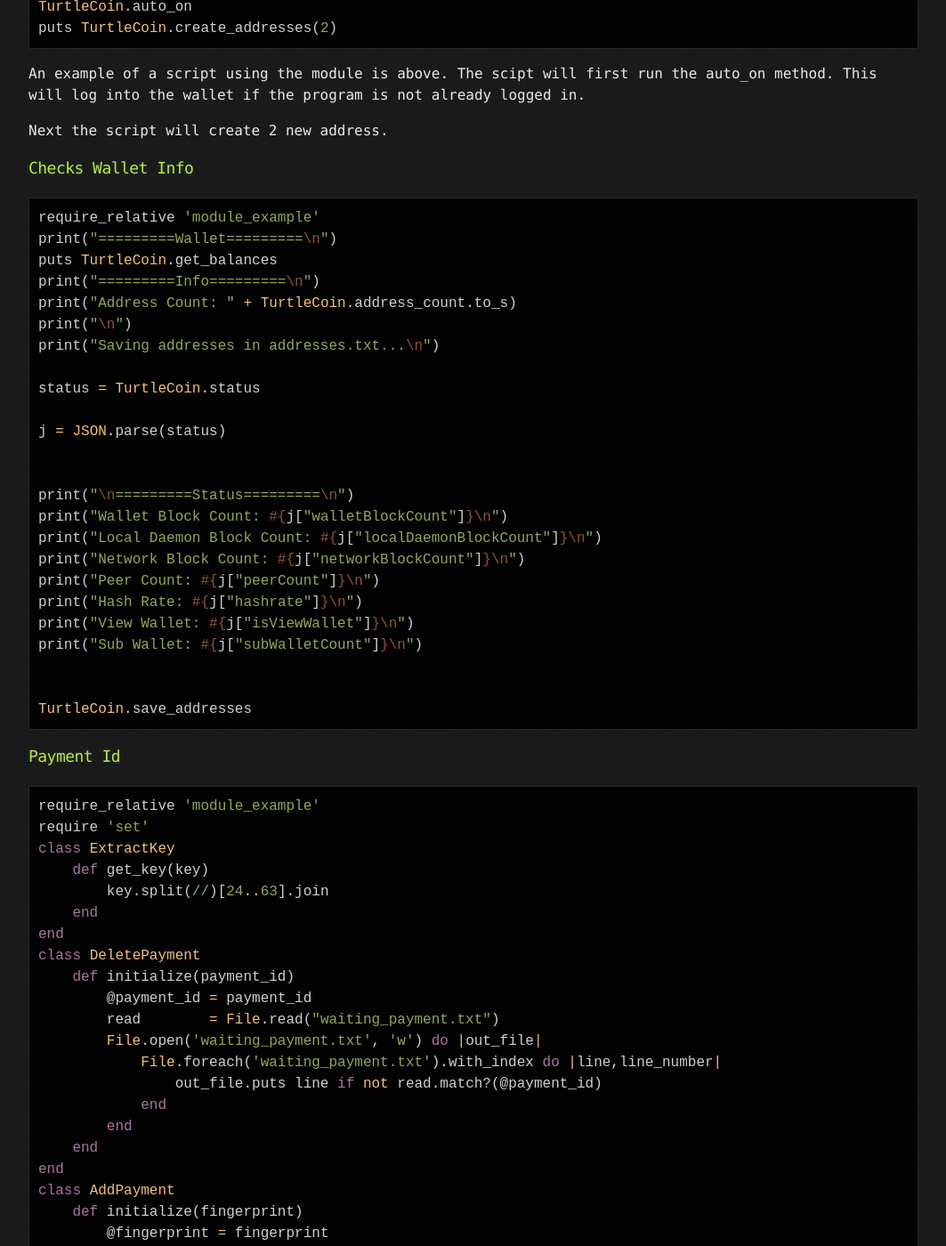
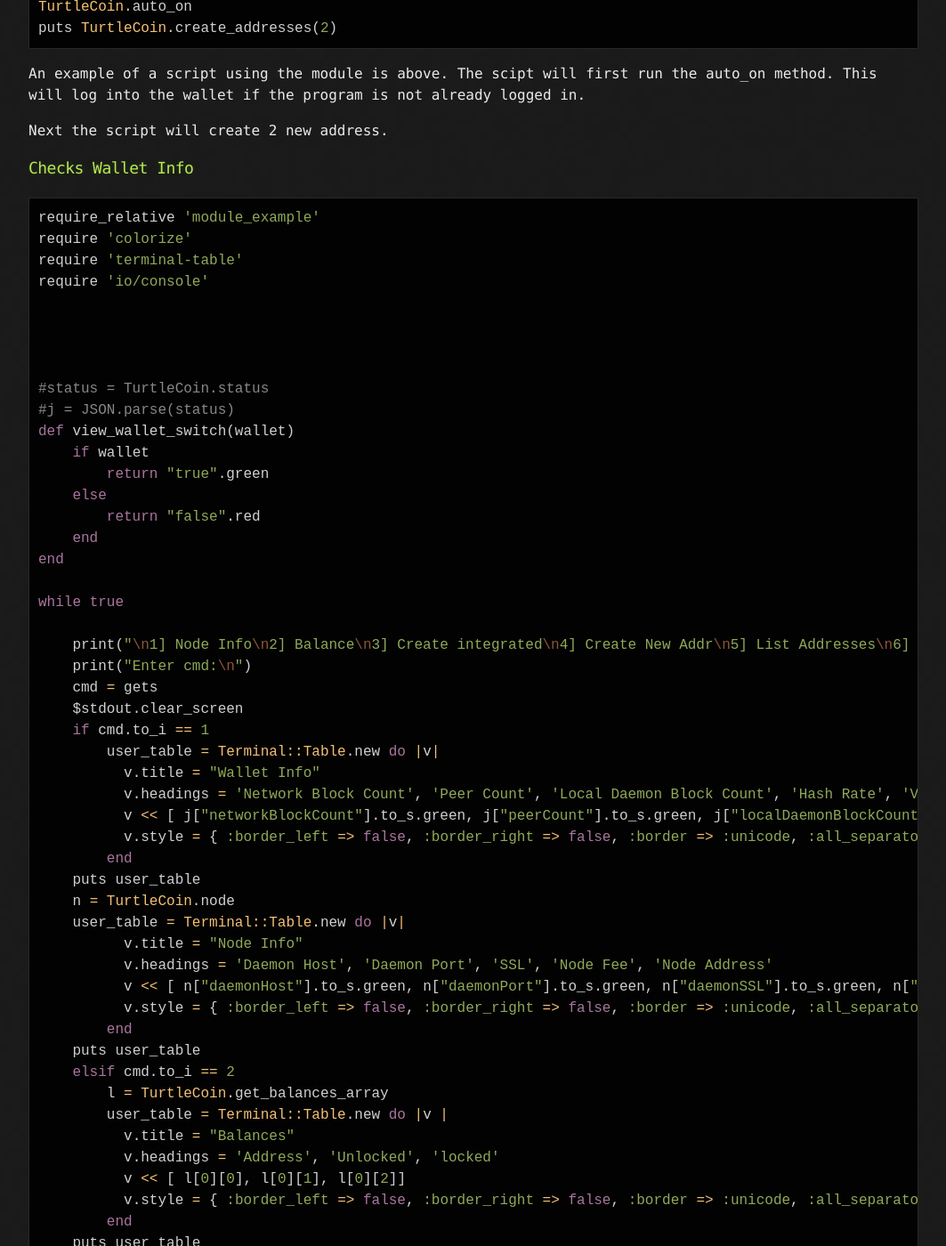
Before and after one commit to Michael-Meade/MinerFind, a Jekyll site: the page built from Projects/TurtleWalletRPC-Added-more-features.md, in a window 1280 px wide and 1400 px high, scrolled down 775 px. Shown: the whole window at 89% size, without its empty margins (108-1171 px from the left). Built offline with Jekyll 4.4.1, drawn with Linux system fonts in a browser that asks for light colours; our own code applies the rules of GitHub Pages for plain Markdown files; the repository's description, which GitHub fills in, is left out; some of the changed text lies outside the part shown.

Commit message:
Update TurtleWalletRPC-Added-more-features.md

````diff
--- a/Projects/TurtleWalletRPC-Added-more-features.md
+++ b/Projects/TurtleWalletRPC-Added-more-features.md
@@ -34,29 +34,85 @@ Next the script will create 2 new address.
 ### Checks Wallet Info
 ```ruby
 require_relative 'module_example'
-print("=========Wallet=========\n")
-puts TurtleCoin.get_balances
-print("=========Info=========\n")
-print("Address Count: " + TurtleCoin.address_count.to_s)
-print("\n")
-print("Saving addresses in addresses.txt...\n")
-
-status = TurtleCoin.status
-
-j = JSON.parse(status)
+require 'colorize'
+require 'terminal-table'
+require 'io/console'
 
 
-print("\n=========Status=========\n")
-print("Wallet Block Count: #{j["walletBlockCount"]}\n")
-print("Local Daemon Block Count: #{j["localDaemonBlockCount"]}\n")
-print("Network Block Count: #{j["networkBlockCount"]}\n")
-print("Peer Count: #{j["peerCount"]}\n")
-print("Hash Rate: #{j["hashrate"]}\n")
-print("View Wallet: #{j["isViewWallet"]}\n")
-print("Sub Wallet: #{j["subWalletCount"]}\n")
 
 
-TurtleCoin.save_addresses
+#status = TurtleCoin.status
+#j = JSON.parse(status)
+def view_wallet_switch(wallet)
+    if wallet
+        return "true".green
+    else
+        return "false".red
+    end
+end
+
+while true
+
+    print("\n1] Node Info\n2] Balance\n3] Create integrated\n4] Create New Addr\n5] List Addresses\n6] Get view Key")
+    print("Enter cmd:\n")
+    cmd = gets
+    $stdout.clear_screen
+    if cmd.to_i == 1
+        user_table = Terminal::Table.new do |v|
+          v.title = "Wallet Info"
+          v.headings = 'Network Block Count', 'Peer Count', 'Local Daemon Block Count', 'Hash Rate', 'View Wallet', 'SubWallet #'
+          v << [ j["networkBlockCount"].to_s.green, j["peerCount"].to_s.green, j["localDaemonBlockCount"].to_s.green, j["hashrate"].to_s.green, view_wallet_switch(j["isViewWallet"]), j["subWalletCount"].to_s.green]
+          v.style = { :border_left => false, :border_right => false, :border => :unicode, :all_separators => true }
+        end
+    puts user_table
+    n = TurtleCoin.node
+    user_table = Terminal::Table.new do |v|
+          v.title = "Node Info"
+          v.headings = 'Daemon Host', 'Daemon Port', 'SSL', 'Node Fee', 'Node Address'
+          v << [ n["daemonHost"].to_s.green, n["daemonPort"].to_s.green, n["daemonSSL"].to_s.green, n["nodeFee"].to_s.green, n["nodeAddress"]]
+          v.style = { :border_left => false, :border_right => false, :border => :unicode, :all_separators => true }
+        end
+    puts user_table
+    elsif cmd.to_i == 2
+        l = TurtleCoin.get_balances_array
+        user_table = Terminal::Table.new do |v |
+          v.title = "Balances"
+          v.headings = 'Address', 'Unlocked', 'locked'
+          v << [ l[0][0], l[0][1], l[0][2]]
+          v.style = { :border_left => false, :border_right => false, :border => :unicode, :all_separators => true }
+        end
+    puts user_table
+    elsif cmd.to_i == 3
+        print("Enter address:")
+        addr = gets.strip
+        print("\n\n\n")
+        puts "Address: " + TurtleCoin.create_integrated(addr)["integratedAddress"].green
+    elsif cmd.to_i == 4
+        new_addr = TurtleCoin.create_addresses
+        puts new_addr
+    elsif cmd.to_i == 5
+        i = 0
+        TurtleCoin.all_addresses["addresses"].each do |a|
+            if i.even?
+                puts a.green
+            else
+                puts a.red
+            end
+            i+=1
+        end
+    elsif cmd.to_i == 6
+        key = TurtleCoin.keys
+        user_table = Terminal::Table.new do |v |
+          v.title = "Keys"
+          v.headings = [ 'Private View Key' ]
+          v << [ key["privateViewKey"]]
+          v.style = { :border_left => false, :border_right => false, :border => :unicode, :all_separators => true }
+        end
+    puts user_table
+    end
+
+end
+
 ```
 
 ### Payment Id
@@ -211,3 +267,7 @@ puts k.remove_credit
 ```
 
 The code above could be used to add or remove credits. A system that will keep credits of who paid and how many credits they have left.
+
+The `User` class main purpose is to keep track of users credits when they buy credits. This could also be done with sqlite. It should be done in sqlite but was done with text file because I wnated to keep it simple.
+
+When the class is instantized, the code will check to see if a directory exists called `users`. It will also create a new directory with the users name if it does not exists. The class will store all the information in the `info.json` file. The `add_credits` method should be ran after the payment id is detected with the users fingerprint. By default 6 credits are added.
````
